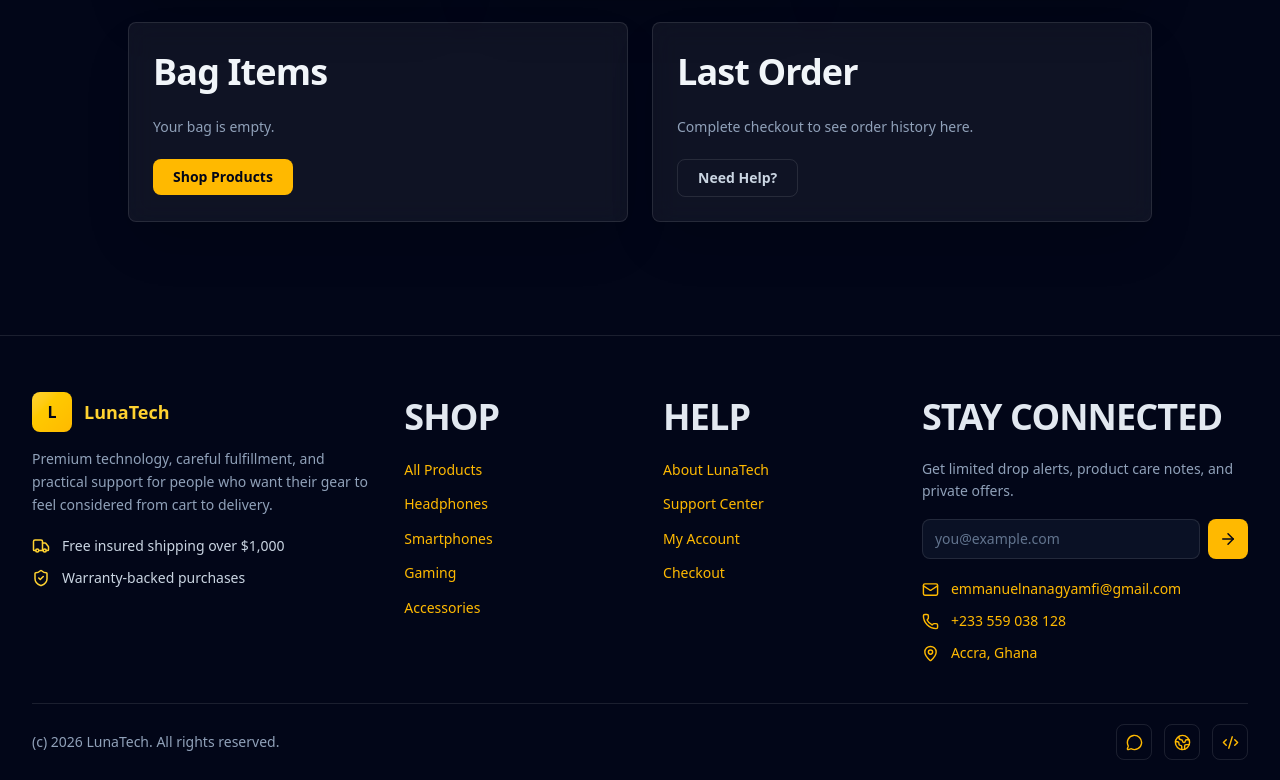
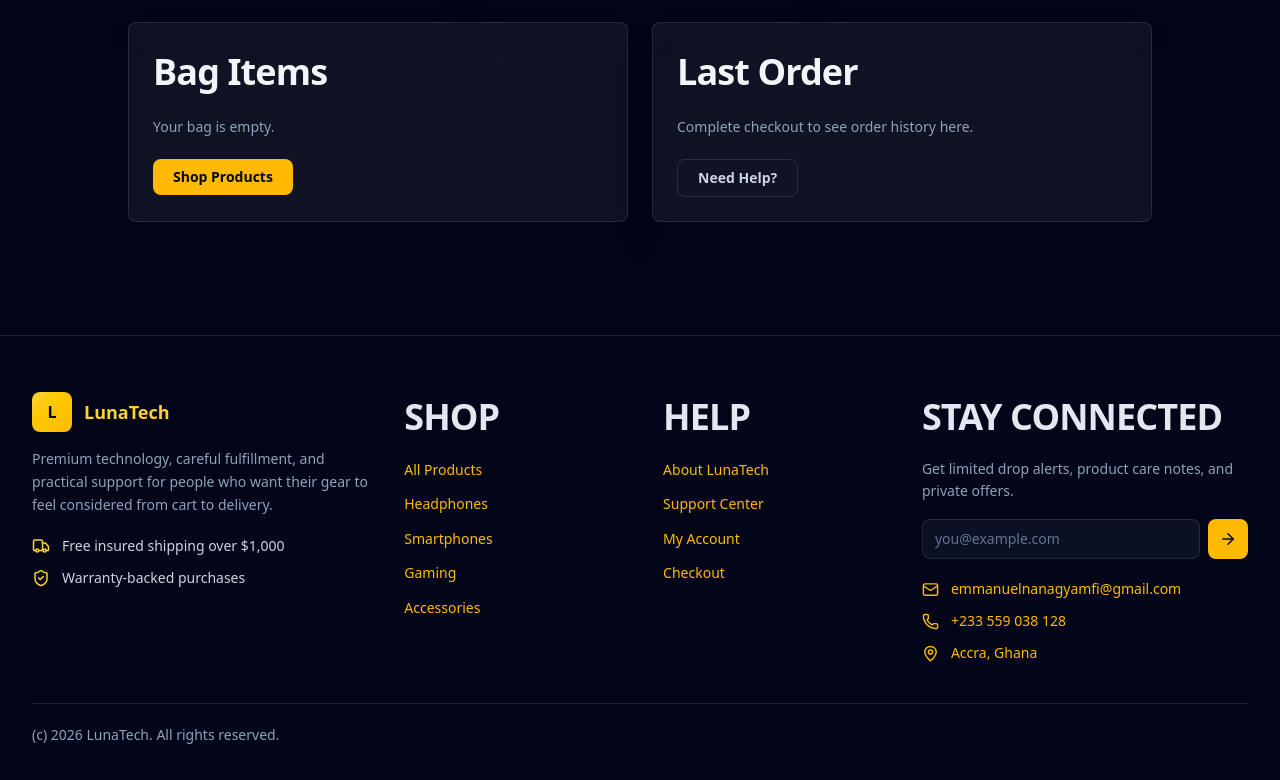
Before and after one commit to Kojo-Gyamfi/LunaTech, a Next.js app: page /account in a window 1280 px wide. Shown: the part 545-1325 px from the top of the page. Built offline with nearby package versions, Linux system fonts and the light colour scheme.

Commit message:
footer bugs fix

```diff
--- a/src/app/layout.tsx
+++ b/src/app/layout.tsx
@@ -35,6 +35,7 @@ export default function RootLayout({
   return (
     <html
       lang="en"
+      data-scroll-behavior="smooth"
       className={`${geistSans.variable} ${geistMono.variable} h-full antialiased`}
     >
       <body className="min-h-full flex flex-col bg-slate-950">
--- a/src/app/page.tsx
+++ b/src/app/page.tsx
@@ -301,8 +301,12 @@ export default function CatalogPage() {
               </p>
 
               <div className="grid grid-cols-1 gap-5 sm:grid-cols-2 lg:grid-cols-3 xl:grid-cols-4">
-                {filteredProducts.map((product) => (
-                  <ProductCard key={product.id} product={product} />
+                {filteredProducts.map((product, index) => (
+                  <ProductCard
+                    key={product.id}
+                    product={product}
+                    imageLoading={index < 4 ? 'eager' : 'lazy'}
+                  />
                 ))}
               </div>
             </>
--- a/src/components/footer/Footer.tsx
+++ b/src/components/footer/Footer.tsx
@@ -5,11 +5,8 @@ import { useState } from "react";
 import { toast } from "sonner";
 import {
   ArrowRight,
-  Code2,
-  Globe2,
   Mail,
   MapPin,
-  MessageCircle,
   Phone,
   ShieldCheck,
   Truck,
@@ -28,24 +25,6 @@ const supportLinks = [
   { label: "Support Center", href: "/support" },
   { label: "My Account", href: "/account" },
   { label: "Checkout", href: "/checkout" },
-];
-
-const socialLinks = [
-  {
-    label: "Instagram",
-    href: "https://www.instagram.com/",
-    icon: MessageCircle,
-  },
-  {
-    label: "Facebook",
-    href: "https://www.facebook.com/",
-    icon: Globe2,
-  },
-  {
-    label: "GitHub",
-    href: "https://github.com/",
-    icon: Code2,
-  },
 ];
 
 export default function Footer() {
@@ -198,24 +177,10 @@ export default function Footer() {
           </div>
         </div>
 
-        <div className="flex flex-col gap-4 border-t border-white/10 py-5 sm:flex-row sm:items-center sm:justify-between">
+        <div className="border-t border-white/10 py-5">
           <p className="text-xs text-slate-500">
             (c) 2026 LunaTech. All rights reserved.
           </p>
-          <div className="flex items-center gap-3">
-            {socialLinks.map(({ label, href, icon: Icon }) => (
-              <a
-                key={label}
-                href={href}
-                target="_blank"
-                rel="noreferrer"
-                aria-label={label}
-                className="flex h-9 w-9 items-center justify-center rounded-lg border border-white/10 text-slate-400 hover:border-amber-300/40 hover:text-amber-300"
-              >
-                <Icon size={17} />
-              </a>
-            ))}
-          </div>
         </div>
       </div>
     </footer>
--- a/src/components/product/ProductCard.tsx
+++ b/src/components/product/ProductCard.tsx
@@ -10,9 +10,13 @@ import ProductImage from './ProductImage';
 
 interface ProductCardProps {
   product: Product;
+  imageLoading?: 'eager' | 'lazy';
 }
 
-export default function ProductCard({ product }: ProductCardProps) {
+export default function ProductCard({
+  product,
+  imageLoading = 'lazy',
+}: ProductCardProps) {
   const [isAdding, setIsAdding] = useState(false);
   const addItem = useCartStore((state) => state.addItem);
 
@@ -52,6 +56,7 @@ export default function ProductCard({ product }: ProductCardProps) {
               alt={product.name}
               category={product.category}
               className="product-hover-image"
+              loading={imageLoading}
             />
 
             {/* Overlay on Hover */}
--- a/src/components/product/ProductImage.tsx
+++ b/src/components/product/ProductImage.tsx
@@ -19,6 +19,7 @@ interface ProductImageProps {
   alt: string;
   category: string;
   className?: string;
+  loading?: 'eager' | 'lazy';
 }
 
 const categoryStyles: Record<string, { icon: typeof Headphones; label: string; glow: string }> = {
@@ -89,6 +90,7 @@ export default function ProductImage({
   alt,
   category,
   className = '',
+  loading = 'lazy',
 }: ProductImageProps) {
   const [hasError, setHasError] = useState(false);
   const style = categoryStyles[category] ?? categoryStyles['Tech Accessories'];
@@ -119,6 +121,7 @@ export default function ProductImage({
         src={src}
         alt={alt}
         fill
+        loading={loading}
         sizes="(min-width: 1280px) 25vw, (min-width: 1024px) 33vw, (min-width: 640px) 50vw, 100vw"
         onError={() => setHasError(true)}
         className="object-cover"
```
